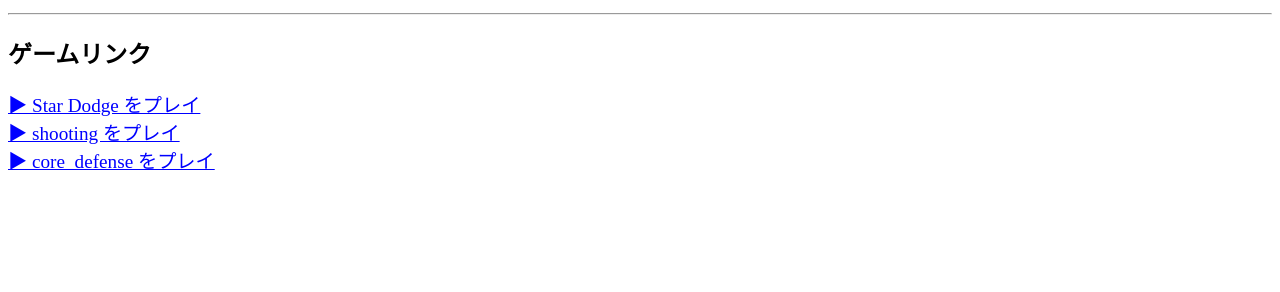
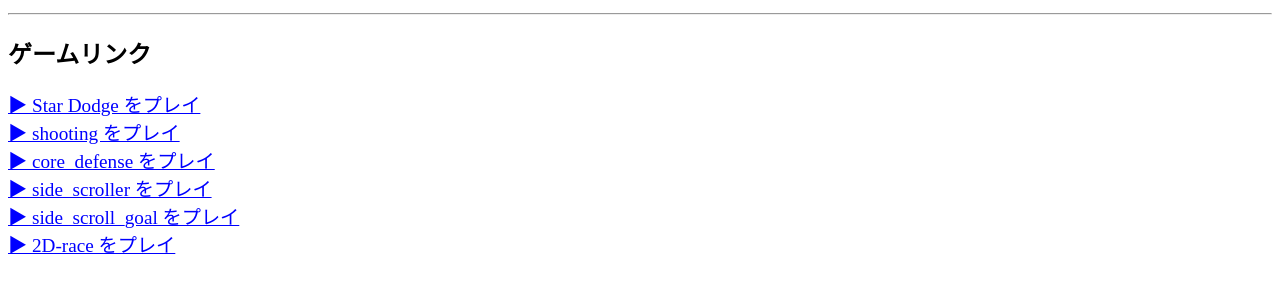
Before and after one commit to ay-ay-ayt/chatgptgame, a plain HTML site: page index.html in a window 1280 px wide. Shown: the part 116-408 px from the top of the page. Drawn offline with Linux system fonts and the light colour scheme.

Commit message:
index.html

```diff
--- a/index.html
+++ b/index.html
@@ -24,6 +24,19 @@
         <a href="core_defense.html" style="font-size: 1.2em; color: blue;">
             ▶ core_defense をプレイ
         </a>
+        <br>
+        <a href="side_scroller.html" style="font-size: 1.2em; color: blue;">
+            ▶ side_scroller をプレイ
+        </a>
+        <br>
+        <a href="side_scroll_goal.html" style="font-size: 1.2em; color: blue;">
+            ▶ side_scroll_goal をプレイ
+        </a>
+        <br>
+        <a href="2D-race.html" style="font-size: 1.2em; color: blue;">
+            ▶ 2D-race をプレイ
+        </a>
+
     </p>
 </body>
 </html>
```
